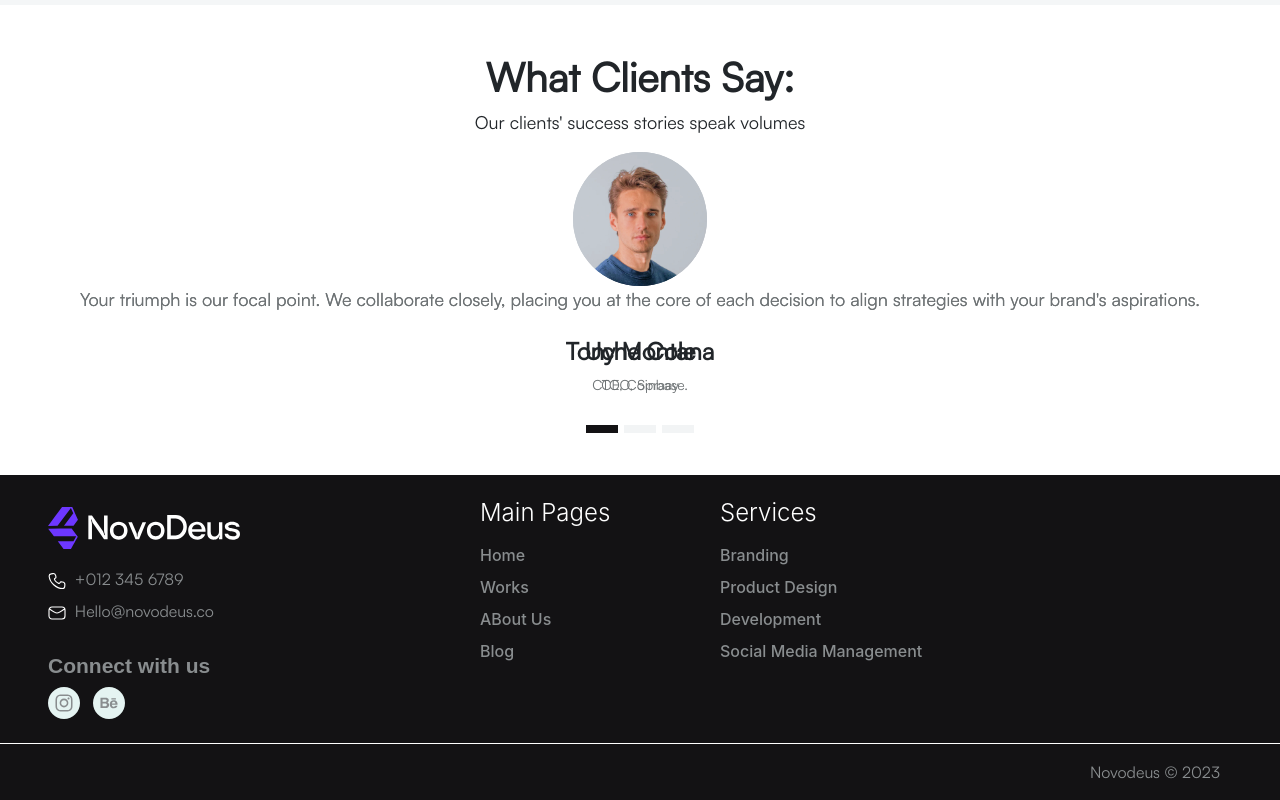
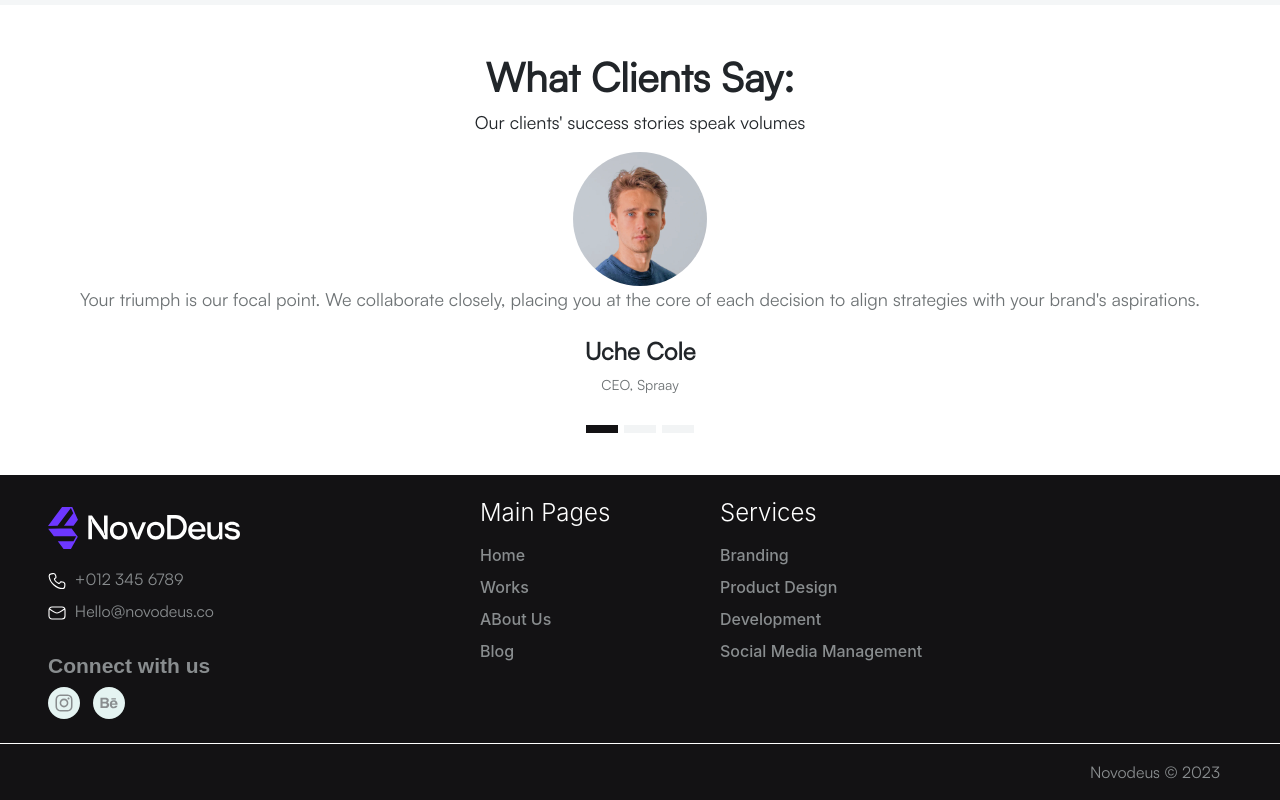
Before and after one commit to NovodeusHQ/NOVODEUS, a Next.js app: page /contact-us in a window 1280 px wide. Shown: the part 1482-2282 px from the top of the page. Built offline with nearby package versions, Linux system fonts and the light colour scheme.

Commit message:
updated whatclientsay carousel styling

```diff
--- a/src/components/contactUs/Testimonial.tsx
+++ b/src/components/contactUs/Testimonial.tsx
@@ -4,10 +4,11 @@ import Image from 'next/image';
 import { ITestimonial } from '@/types/components';
 
 const Testimonial: React.FC<ITestimonial> = ({
-    testimonial
+    testimonial,
+    active
 }) => {
     return (
-        <div className="carousel-item active">
+        <div className={`carousel-item ${active ? 'active' : ''}`}>
             <div className='container-fluid pb-5 d-flex flex-column justify-content-center align-items-center'>
                 <div className={`${styles.clientAvatar} text-center mb-2`}>
                     <Image src={testimonial.clientAvatar} alt="client avatar" />
--- a/src/components/contactUs/WhatClientsSay.tsx
+++ b/src/components/contactUs/WhatClientsSay.tsx
@@ -45,26 +45,9 @@ const WhatClientsSay = () => {
                 </div>
 
                 <div className="carousel-inner">
-                    {/* <div className="carousel-item active">
-                        <div className='container-fluid pb-5 d-flex flex-column justify-content-center align-items-center'>
-                            <div className={`${styles.clientAvatar} text-center mb-2`}>
-                                <Image src={images.ClientAvatar} alt="client avatar" />
-                                <p>Y</p>
-                            </div>
-
-                            <hgroup className={styles.clientName}>
-                                <h4></h4>
-                                <p className='text-center'></p>
-                            </hgroup>
-                        </div>
-                    </div>
-                    <div className="carousel-item">
-                        Slide 2
-                    </div> */}
-
                     {testimonials.map((testimonial, idx) => {
                         return (
-                            <Testimonial testimonial={testimonial} key={idx} />
+                            <Testimonial testimonial={testimonial} key={idx} active={idx === 0}/>
                         )
                     })}
                 </div>
--- a/src/components/reusables/ServiceButton.tsx
+++ b/src/components/reusables/ServiceButton.tsx
@@ -1,4 +1,6 @@
-import React from 'react'
+'use client'
+
+import React from 'react';
 import { IButton } from '@/types/components';
 import styles from "../../app/contact-us/page.module.scss";
 
@@ -7,7 +9,7 @@ const ServiceButton: React.FC<IButton> = ({
     className
 }) => {
   return (
-    <button className={`${styles.serviceButton} ${className} btn rounded-pill`}
+    <button type="button" className={`${styles.serviceButton} ${className} btn rounded-pill`}
     >
         {text}
     </button>
--- a/src/types/components.ts
+++ b/src/types/components.ts
@@ -17,4 +17,5 @@ export interface IHeadedList {
 
 export interface ITestimonial {
     testimonial: IClientTestimonial;
+    active: boolean;
 }
```
